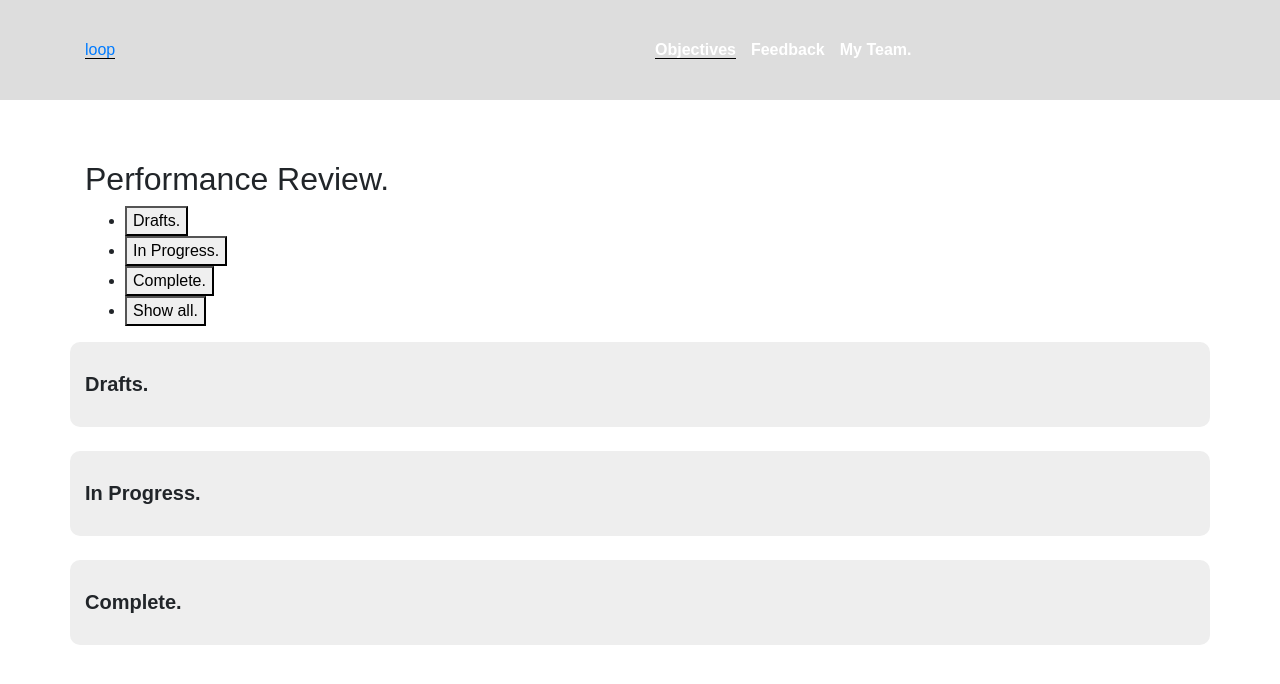
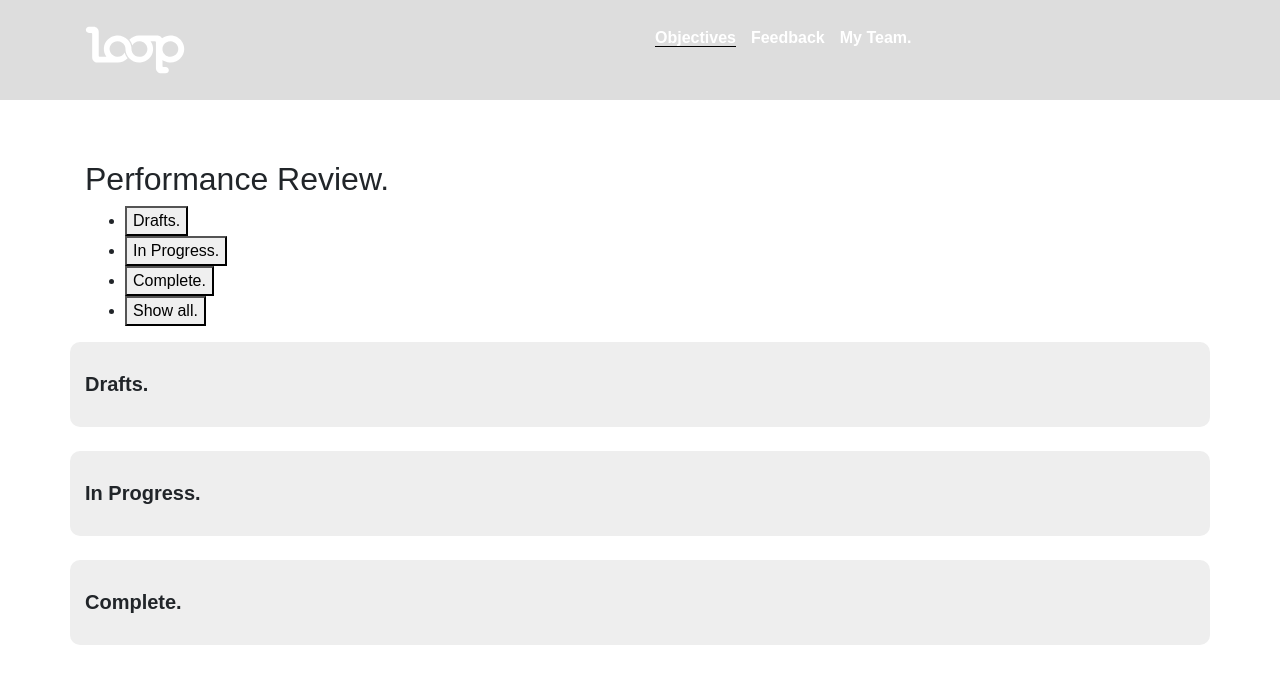
Before and after one commit to 22North/loop, a React (Create React App) app: page /objectives in a window 1280 px wide. Shown: the top 684 px of the page. Built offline with nearby package versions, Linux system fonts and the light colour scheme.

Commit message:
added logo image and some additional styling

```diff
--- a/src/components/Header/index.js
+++ b/src/components/Header/index.js
@@ -10,7 +10,7 @@ const Header = (props) =>
             <div className="row">
                 <div className="col-sm-6">
                     <div className="header__logo float-left">
-                        <NavLink to="/">{"loop"}</NavLink>
+                        <NavLink to="/"><img alt="loop" src="/logo.svg" /></NavLink>
                     </div>
                 </div>
                 <div className="col-sm-6">
--- a/src/components/Header/style.css
+++ b/src/components/Header/style.css
@@ -2,12 +2,19 @@
     height: 100px;
     background-color: #dddddd;
     display: flex;
-  align-items: center;
-
+    align-items: center;
 }
 
-.header .active {
-    border-bottom: 1px solid #000000;
+.header__logo {
+    width: 100px;
+}
+
+.header__logo img {
+    width: 100%;
+}
+
+.header__logo a {
+    text-decoration: none;
 }
 
 .main-navigation {
@@ -26,3 +33,7 @@
     height: 100px;
 
 }
+
+.main-navigation__link.active {
+    border-bottom: 1px solid #000000;
+}
```
Also changed, not shown: public/logo.svg (added).
